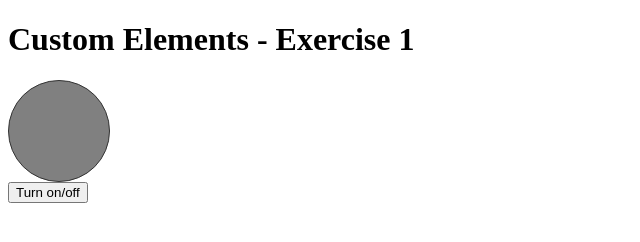
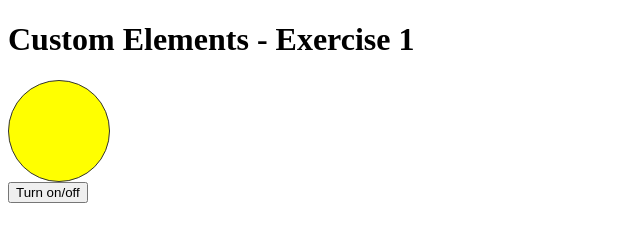
Before and after one commit to MarlonScholten/fep2-exercises, a website: page 02-custom-elements/exercise-01/index.html in a window 1280 px wide. Both pictures are taken after a click on the button "Turn on/off". Shown: the whole page, without its empty margins (0-640 px from the left). Drawn offline with Linux system fonts and the light colour scheme.

Commit message:
exercise 02-01 gemaakt

```diff
--- a/02-custom-elements/exercise-01/index.html
+++ b/02-custom-elements/exercise-01/index.html
@@ -12,7 +12,6 @@
         width: 100px;
         border: 1px solid #333;
         border-radius: 50%;
-    background-color: grey;
     }
 </style>
 
--- a/02-custom-elements/exercise-01/index.js
+++ b/02-custom-elements/exercise-01/index.js
@@ -1,16 +1,20 @@
 class LightSwitch extends HTMLElement{
-
     constructor() {
         super();
-
-        let items = this.children;
-        console.log(items)
-        console.log(items.item(1));
-        // let button
+        this.bulb = this.children[0];
+        this.button = this.children[1];
+        this.bulb.style.backgroundColor = 'grey';
+        this.button.addEventListener("click", ()=>{
+            this.toggleLight()
+        });
     }
 
     toggleLight(){
-
+        this.bulb.style.backgroundColor === 'grey' ?
+            this.bulb.style.backgroundColor = 'yellow' :
+            this.bulb.style.backgroundColor = 'grey';
     }
 }
-window.customElements.define('light-switch', LightSwitch);
+window.addEventListener('DOMContentLoaded', (event) => {
+    customElements.define('light-switch', LightSwitch);
+});
```
Lines whose indentation alone changed are shown as unchanged.
